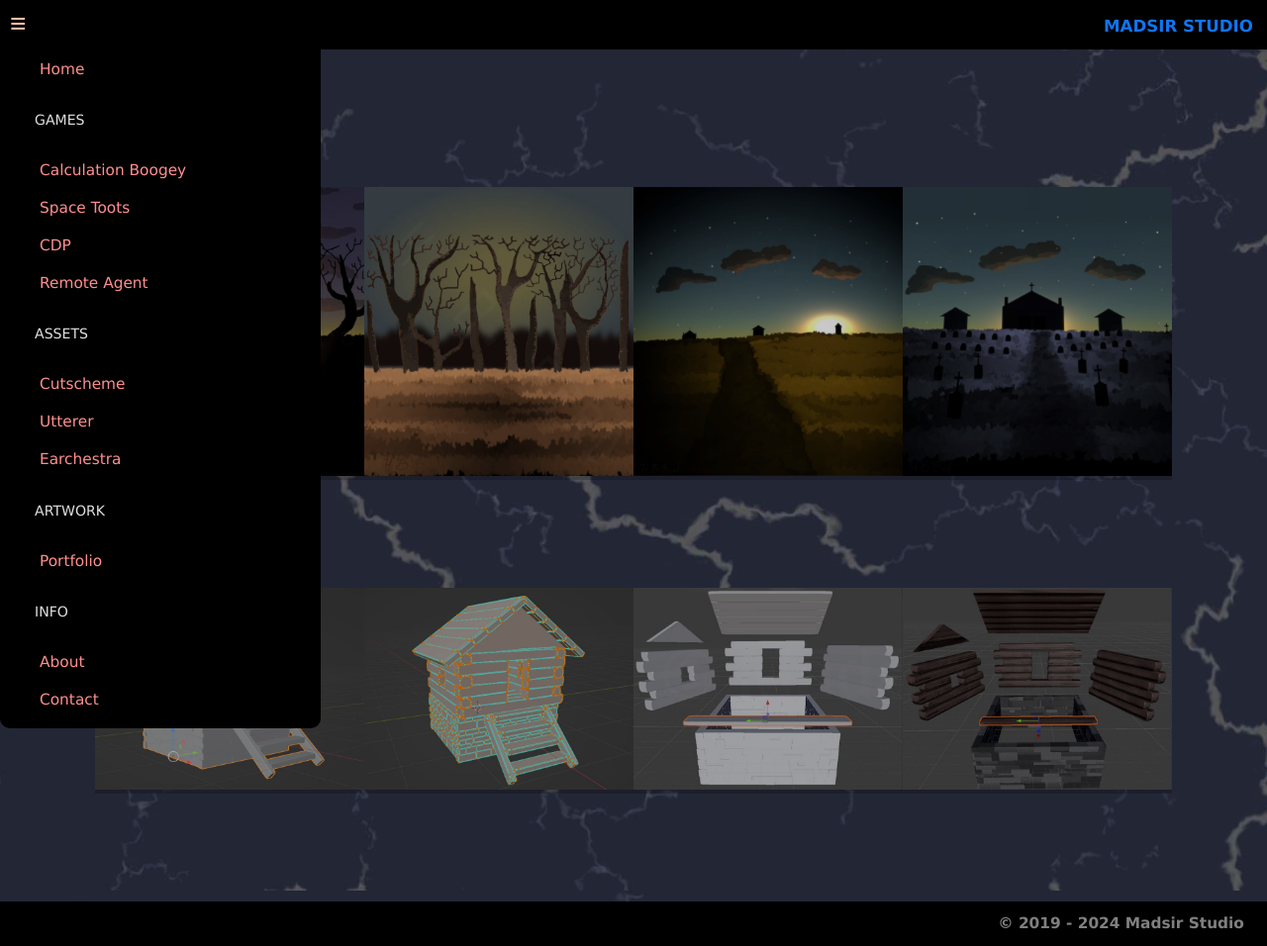
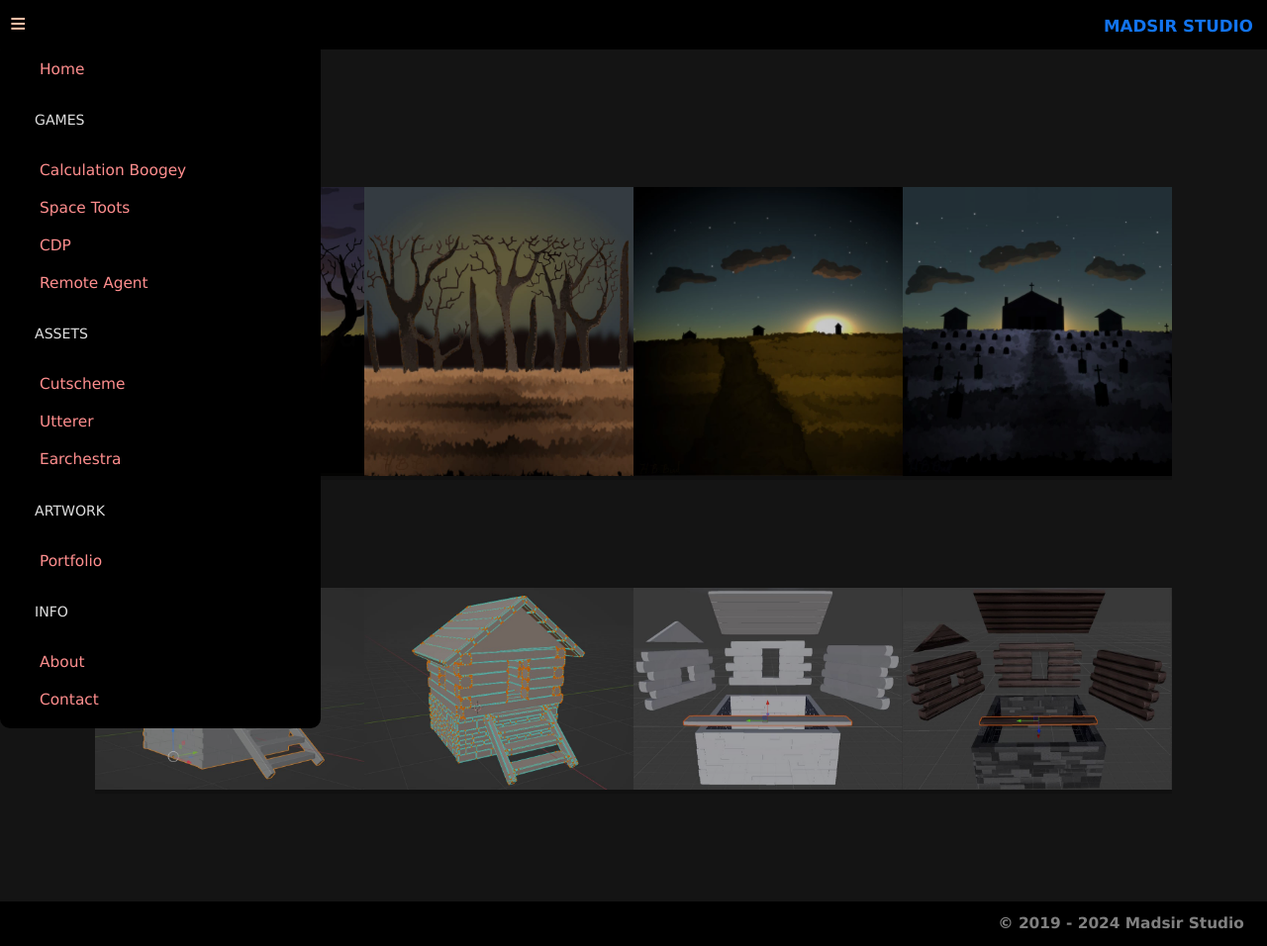
Before and after one commit to Madsir/madsirstudio.github.io, a Jekyll site: the page built from portfolio/index.html, in a window 1280 px wide and 956 px high. Shown: the whole window at 99% size. Built offline with Jekyll 4.4.1, drawn with Linux system fonts in a browser that asks for light colours.

Commit message:
Update index.html

```diff
--- a/portfolio/index.html
+++ b/portfolio/index.html
@@ -7,10 +7,15 @@ description: "RADNESS & MADNESS"
 <html>
 <head>
 <style>
+body {
+  background-image:none;
+  background-color: #141414;
+}
 .main {
   margin-left: 7.5%;
   margin-right:7.5%;
   height: 100%;
+
 }
 .container
 {
```
